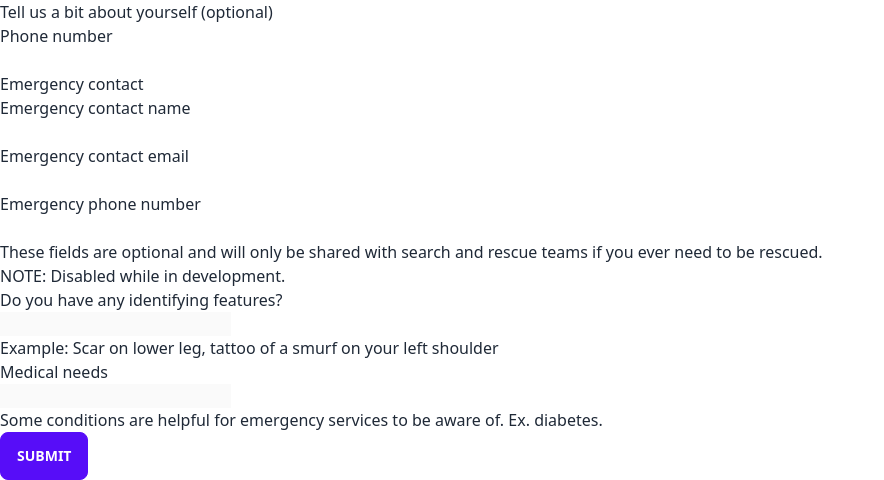
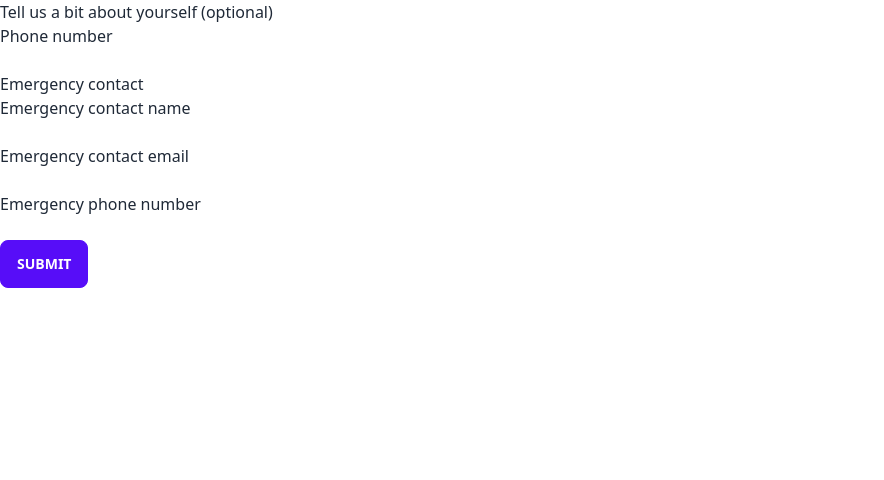
Before and after one commit to badgerlocke/call-out, a Node server app: page /signup in a window 1280 px wide. Shown: the part 687-1167 px from the top of the page, without its empty margins (0-884 px from the left). After the commit the page ends 975 px from the top, so only its background shows below. Run offline with Node 20, Linux system fonts and the light colour scheme; style sheets or scripts are compiled from the project's sources; some libraries are stand-ins or nearby versions.

Commit message:
Misc tidying

```diff
--- a/models/User.js
+++ b/models/User.js
@@ -19,8 +19,6 @@ const UserSchema = new mongoose.Schema({
   location: { type: String },
   bio: { type: String },
   age: { type: Number },
-  identifyingFeatures: { type: String },
-  medicalNeeds: { type: Array, default: [] },
   emergencyContacts: { type: Array, default: [] },
   numTrips: { type: Number, default: 0},
 });
--- a/views/signup.ejs
+++ b/views/signup.ejs
@@ -82,26 +82,6 @@
                         <label for="contactPhone" class="form-label">Emergency phone number</label>
                         <input type="tel" class="form-control" id="contactPhone" name="contactPhone">
                     </div>
-                    <p>These fields are optional and will only be shared with search and rescue teams if you ever need to be rescued.</p>
-                    <p> NOTE: Disabled while in development.</p>
-
-                    <div class="">
-                        <label for="xx" class="form-label">Do you have any identifying features?</label>
-                        <input type="" class="form-control disabled" id="xx" aria-describedby="yy" name="xx" disabled>
-                        <div id="yy" class="form-text">Example: Scar on lower leg, tattoo of a smurf on your left shoulder</div>
-                    </div>
-                    <div class="">
-                        <label for="medicalNeeds" class="form-label">Medical needs</label>
-                        <input type="text" class="form-control disabled" id="medicalNeeds" aria-describedby="medical" name="medicalNeeds" disabled>
-                        <div id="medical" class="form-text">Some conditions are helpful for emergency services to be aware of. Ex. diabetes.</div>
-                    </div>
-                    <!-- TEMPLATE -->
-                    <!-- <div class="">
-
-                        <label for="xx" class="form-label">Email address</label>
-                        <input type="" class="form-control" id="xx" aria-describedby="yy" name="">
-                        <div id="yy" class="form-text">Additional message</div>
-                    </div> -->
                     <button type="submit" class="btn btn-primary">Submit</button>
                   </form>
             </section>
```
